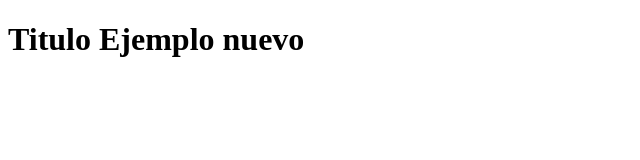
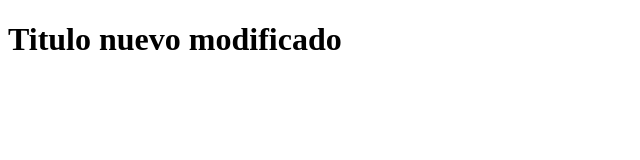
Before and after one commit to exaceli/hello-world-git, a plain HTML site: page index.html in a window 1280 px wide. Shown: the whole page, without its empty margins (0-640 px from the left). Drawn offline with Linux system fonts and the light colour scheme.

Commit message:
se modifica index

```diff
--- a/index.html
+++ b/index.html
@@ -6,6 +6,6 @@
     <title>Document</title>
 </head>
 <body>
-<h1>Titulo Ejemplo nuevo</h1>
+<h1>Titulo nuevo modificado </h1>
 </body>
 </html>
```
